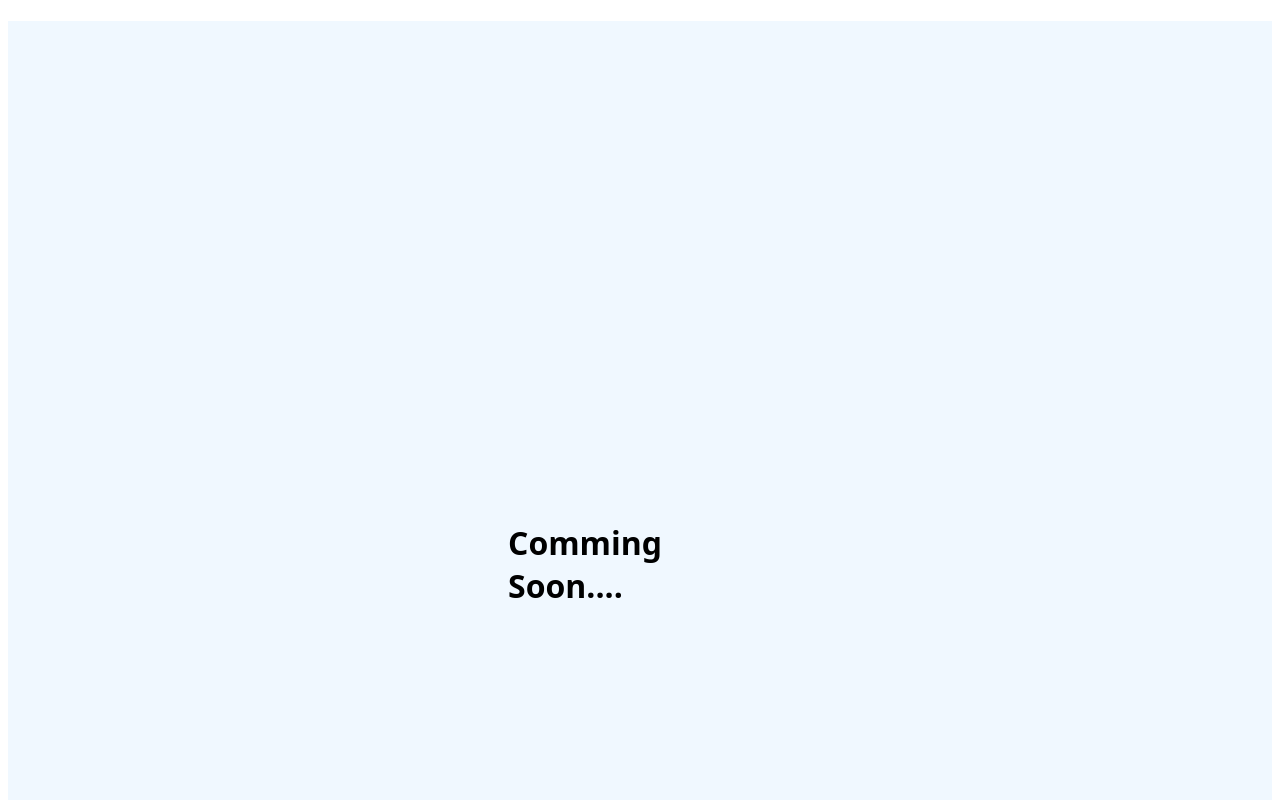
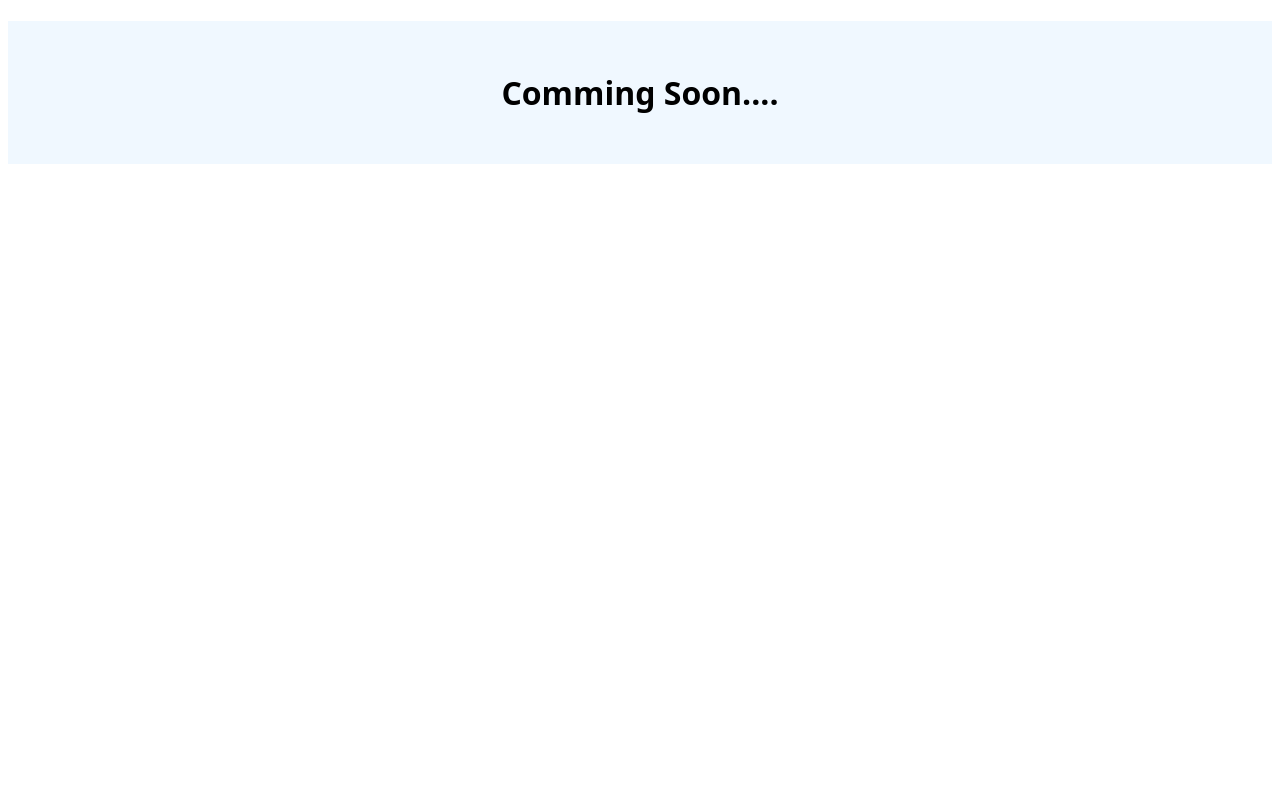
Before and after one commit to narayan-shastri/my-portfolio, a website: page index.html in a window 1280 px wide. Shown: the top 800 px of the page. Drawn offline with Linux system fonts and the light colour scheme.

Commit message:
Update Main-page.css

```diff
--- a/Main-page.css
+++ b/Main-page.css
@@ -1,5 +1,5 @@
 h1 {
-  padding: 500px;
+  padding: 50px;
   background-color: aliceblue;
   color:black;
   align-items: center;
```
